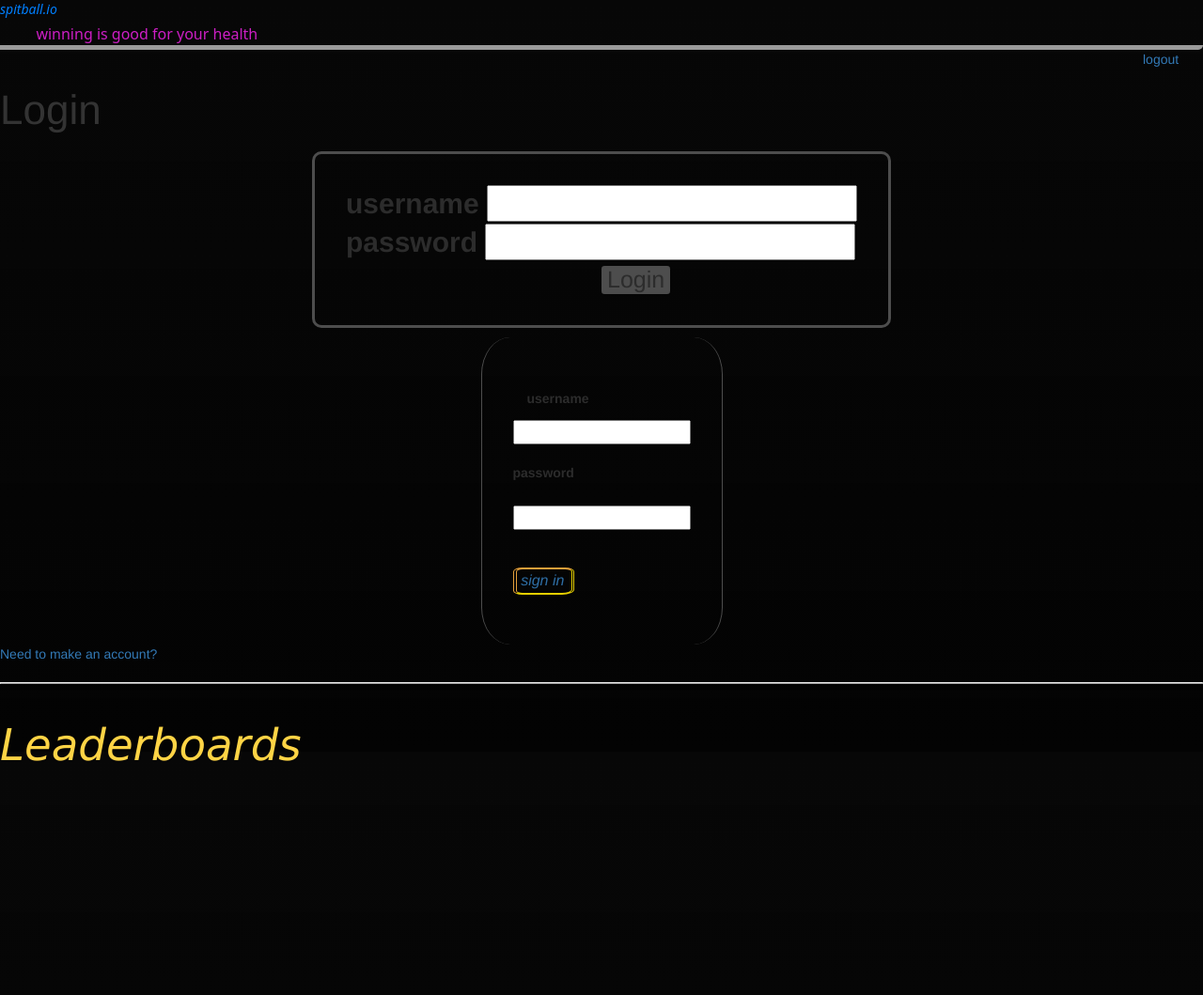
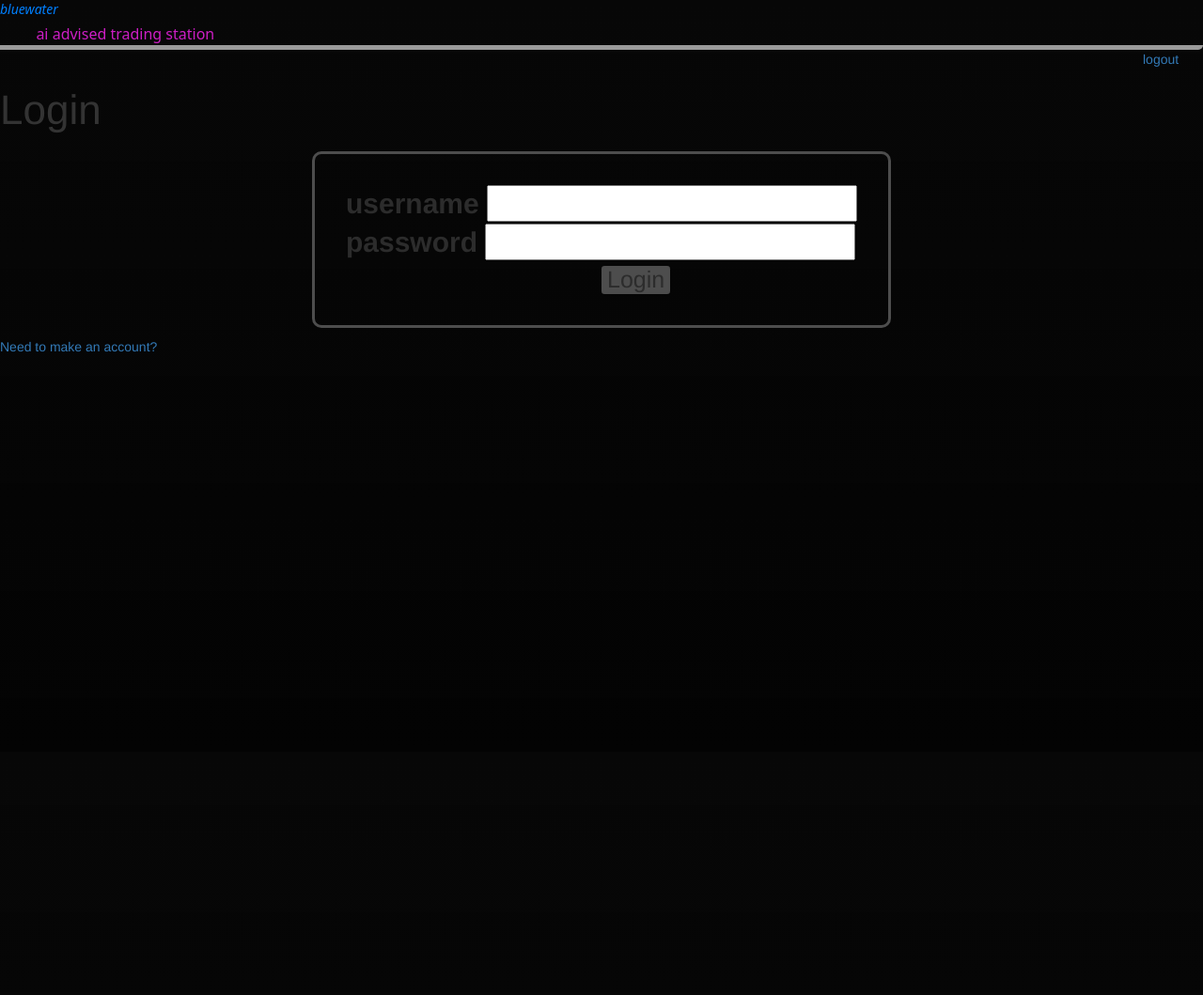
Before and after one commit to gschlosser7/bluewater, a Flask app: page / in a window 1280 px wide. Shown: the top 1059 px of the page at 94% size. After the commit the page ends 375 px from the top, so only its background shows below. Run offline with Flask 3, Linux system fonts and the light colour scheme; parts of the project's set-up code (start-up, migrations or seed data) failed here and were passed over; some libraries are stand-ins or nearby versions.

Commit message:
aws fixes

```diff
--- a/Templates/home.html
+++ b/Templates/home.html
@@ -5,7 +5,7 @@
     <meta name="viewport" content="width=device-width, initial-scale=1.0">
 
 
-    <title>optionsBot</title>
+    <title>bluewater</title>
     <link rel="stylesheet" type="text/css" href="../static/loggedin.css">
         <link rel="stylesheet" href="https://maxcdn.bootstrapcdn.com/bootstrap/3.4.1/css/bootstrap.min.css">
 
@@ -18,8 +18,8 @@
 <body style="margin-bottom: 256px;">
 
     <nav style="border-right-style: unset;">
-        <div class="logo" style="font-style: italic">spitball.io</div>
-        <div class="logo" style="font-size: 16px; padding-top:5px; font-size: medium; margin-inline-start: 3%; opacity: 80%; color: rgb(255, 36, 244); filter: contrast(100%); filter: blur(.03rem)">winning is good for your health</div>
+        <div class="logo" style="font-style: italic">bluewater</div>
+        <div class="logo" style="font-size: 16px; padding-top:5px; font-size: medium; margin-inline-start: 3%; opacity: 80%; color: rgb(255, 36, 244); filter: contrast(100%); filter: blur(.03rem)">ai advised trading station</div>
 
     </nav>
     <a href="/logout" style="padding-left: 95%;">logout</a>
@@ -59,30 +59,13 @@
                     <input type="submit" value="Login" style="margin-left: 50%; font-size: smaller; background-color: rgb(77,77,77); border: 0px; border-radius: .33rem;">
                 </form>
             </div>
-            <div id="logform" class="contact-form">
-                    <form action="/" method="POST" class="form-horizontal" role="form" align="low-opacity-bg-image" style="border: rgb(77, 77, 77) 1px groove;width:fit-content; align-content: center; margin: 0 auto; border-top-style:unset;
-                                color:rgb(44, 44, 44); border-bottom-style:unset; padding: 33px; border-radius: 12%; grid:10%">
-                        <div class="form-group" align="center"></div>
 
-                        <label class="control-label col-sm-2" for="username"->username</label><br><br>
-                        <input type="text" id="username" name="username"><br><br>
-                        <label for="password" style=" border-radius: 5%;">password</label><br><br>
-                        <input type="text" id="password" name="password"><br><br><br>
+        </h2>
 
-                        <button style="color: rgb(255, 230, 0); font-size: 16px; background-color: transparent; font-style: italic; border-color: rgb(252, 177, 65); border-top-style: unset; border-right: unset; border-bottom: 2px groove;
-                        border-left-width: 4px; border-left-style: ridge; text-indent: -3%; border-right-style: solid double outset; border-style: double ; filter: brightness(90%); box-shadow: rgb(251, 255, 0); text-align: left; border-top-left-radius: 15%; border-top-right-radius:15%; border-bottom-left-radius: 15%; border-bottom-right-radius: 20%;">
-                            <a>sign in</a>
-                        </button><br><br>
-                    </form>
-
-            </div>
-        </h2>
         <a id="makeacc" action="/register" href="register">Need to make an account?</a><br><br>
 
     </div>
 
-    <div id="divbottom" style="border: .1rem outset;"></div><br>
-    <h3 style="color: rgb(255, 212, 69); font-family: Verdana, Geneva, Tahoma, sans-serif; font-style: italic; font-size: 35pt;">Leaderboards</h3>
 
 </body>
 
--- a/Templates/submitpage.html
+++ b/Templates/submitpage.html
@@ -3,13 +3,13 @@
 <head>
     <meta charset="UTF-8">
     <meta name="viewport" content="width=device-width, initial-scale=1.0"/>
-    <title>$$ moneybot $$</title>
+    <title>bluewater</title>
 
 
 </head>
 <body>
     <nav>
-        <div class="logo">moneybot.cc</div>
+        <div class="logo">bluewater</div>
     </nav>
 
 
```
Also changed, not shown: Templates/forum.html (+12 -11 lines), static/loggedin.css (+32 -7 lines).
